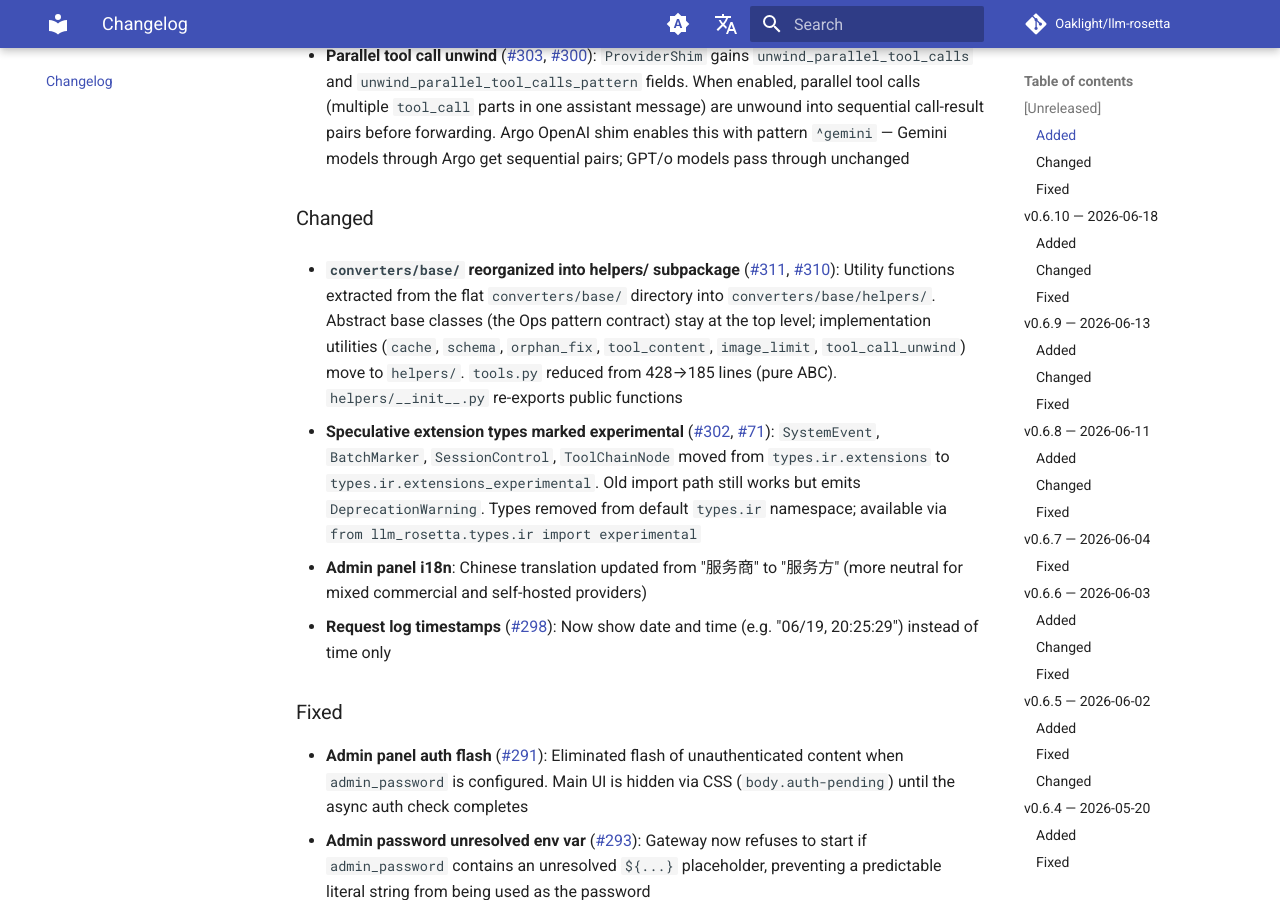
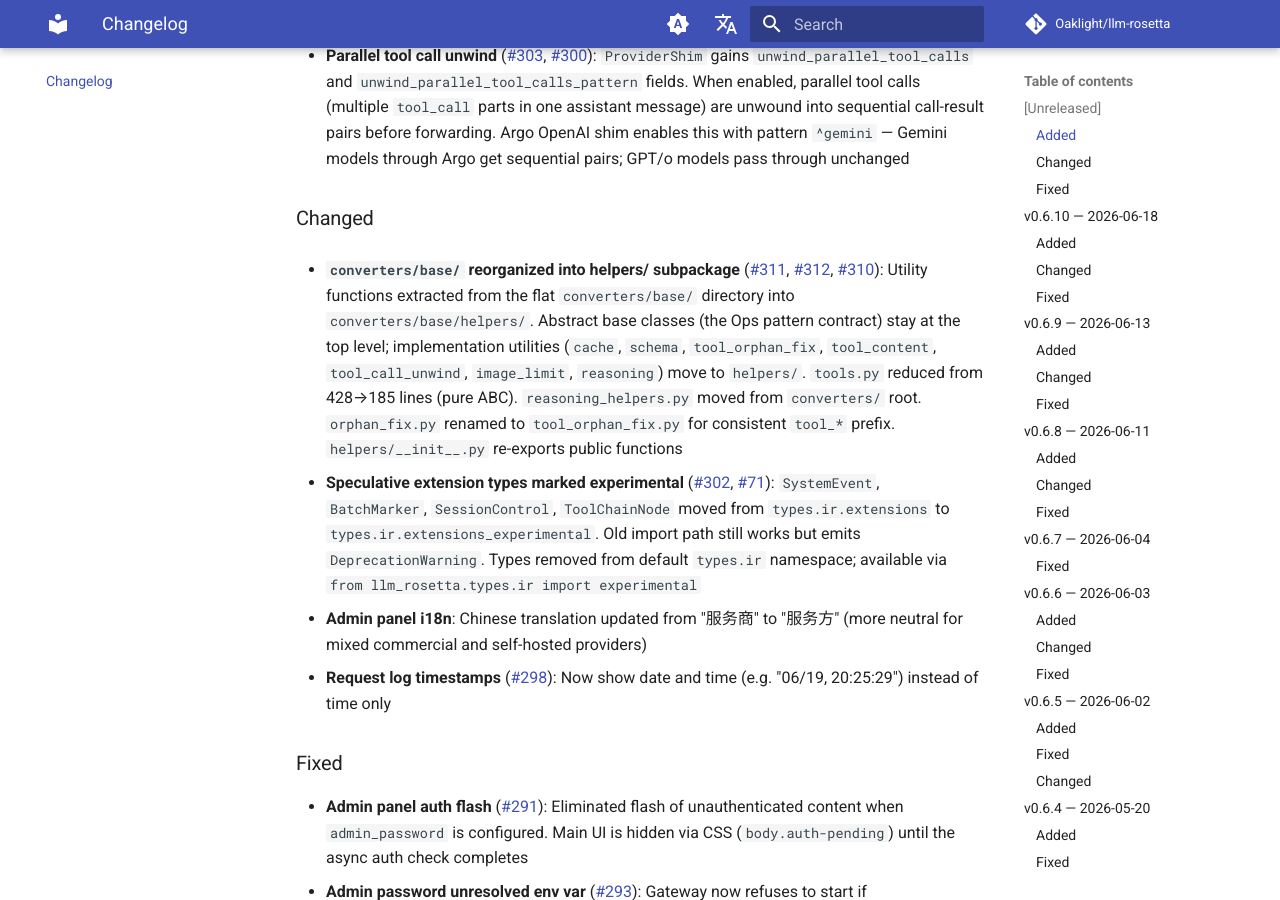
Before and after one commit to Oaklight/llm-rosetta, an MkDocs documentation site: the page built from docs/changelog.md, in a window 1280 px wide and 900 px high, scrolled down 1126 px. Built offline with MkDocs 1.6.1 and Material for MkDocs 9.7.7, drawn with Linux system fonts in a browser that asks for light colours; comment, search, counter and statistics services are not loaded.

Commit message:
docs: update #312 changelog + fix orphan_fix → tool_orphan_fix refs

```diff
--- a/docs/changelog.md
+++ b/docs/changelog.md
@@ -25,7 +25,7 @@ All notable changes to LLM-Rosetta are documented here. This project follows [Ke
 
 ### Changed
 
-- **`converters/base/` reorganized into helpers/ subpackage** ([#311](https://github.com/Oaklight/llm-rosetta/pull/311), [#310](https://github.com/Oaklight/llm-rosetta/issues/310)): Utility functions extracted from the flat `converters/base/` directory into `converters/base/helpers/`. Abstract base classes (the Ops pattern contract) stay at the top level; implementation utilities (`cache`, `schema`, `orphan_fix`, `tool_content`, `image_limit`, `tool_call_unwind`) move to `helpers/`. `tools.py` reduced from 428→185 lines (pure ABC). `helpers/__init__.py` re-exports public functions
+- **`converters/base/` reorganized into helpers/ subpackage** ([#311](https://github.com/Oaklight/llm-rosetta/pull/311), [#312](https://github.com/Oaklight/llm-rosetta/pull/312), [#310](https://github.com/Oaklight/llm-rosetta/issues/310)): Utility functions extracted from the flat `converters/base/` directory into `converters/base/helpers/`. Abstract base classes (the Ops pattern contract) stay at the top level; implementation utilities (`cache`, `schema`, `tool_orphan_fix`, `tool_content`, `tool_call_unwind`, `image_limit`, `reasoning`) move to `helpers/`. `tools.py` reduced from 428→185 lines (pure ABC). `reasoning_helpers.py` moved from `converters/` root. `orphan_fix.py` renamed to `tool_orphan_fix.py` for consistent `tool_*` prefix. `helpers/__init__.py` re-exports public functions
 
 - **Speculative extension types marked experimental** ([#302](https://github.com/Oaklight/llm-rosetta/pull/302), [#71](https://github.com/Oaklight/llm-rosetta/issues/71)): `SystemEvent`, `BatchMarker`, `SessionControl`, `ToolChainNode` moved from `types.ir.extensions` to `types.ir.extensions_experimental`. Old import path still works but emits `DeprecationWarning`. Types removed from default `types.ir` namespace; available via `from llm_rosetta.types.ir import experimental`
 - **Admin panel i18n**: Chinese translation updated from "服务商" to "服务方" (more neutral for mixed commercial and self-hosted providers)
```
Also changed, not shown: docs/guide/api-layers.md (+1 -1 lines).
